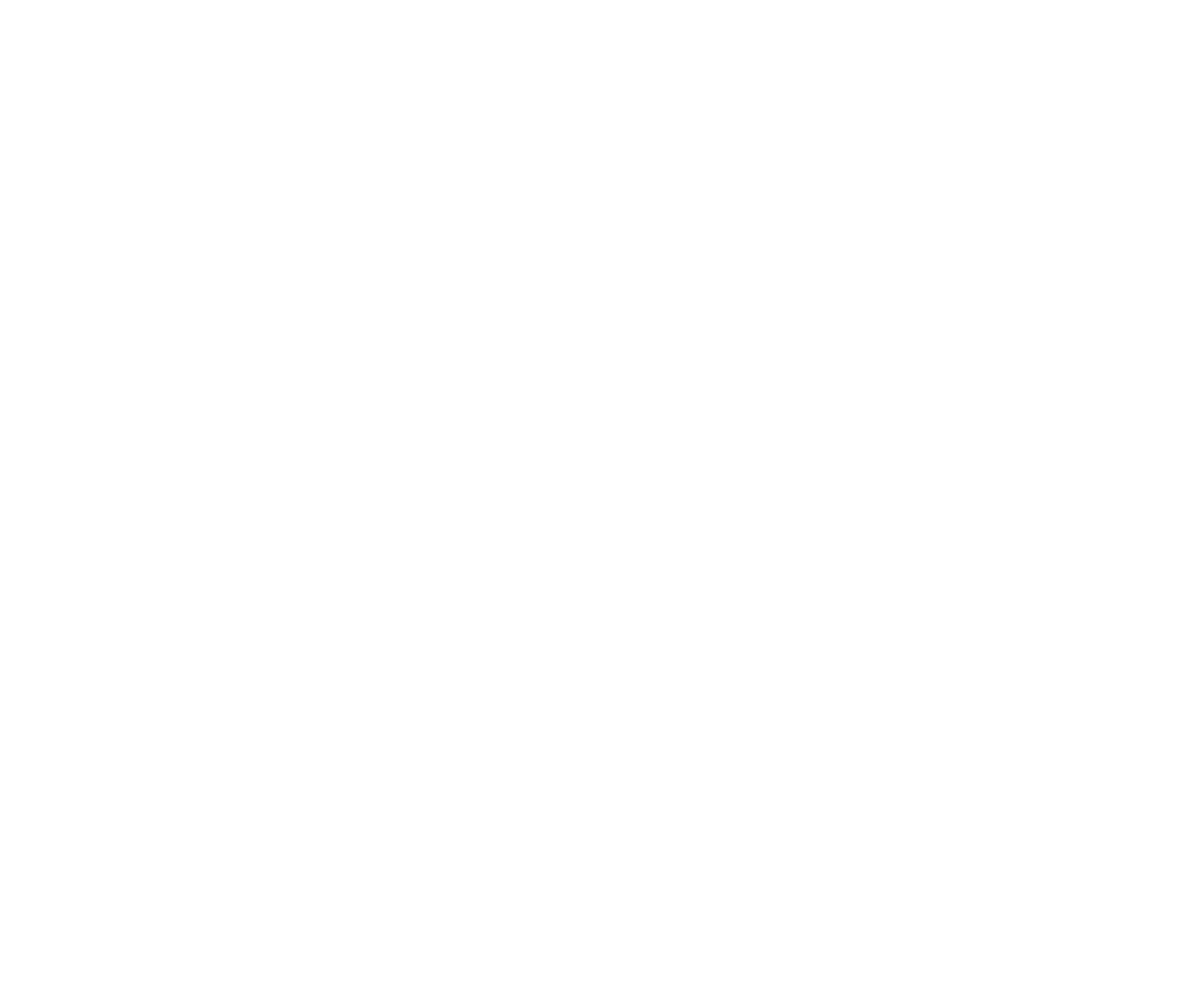
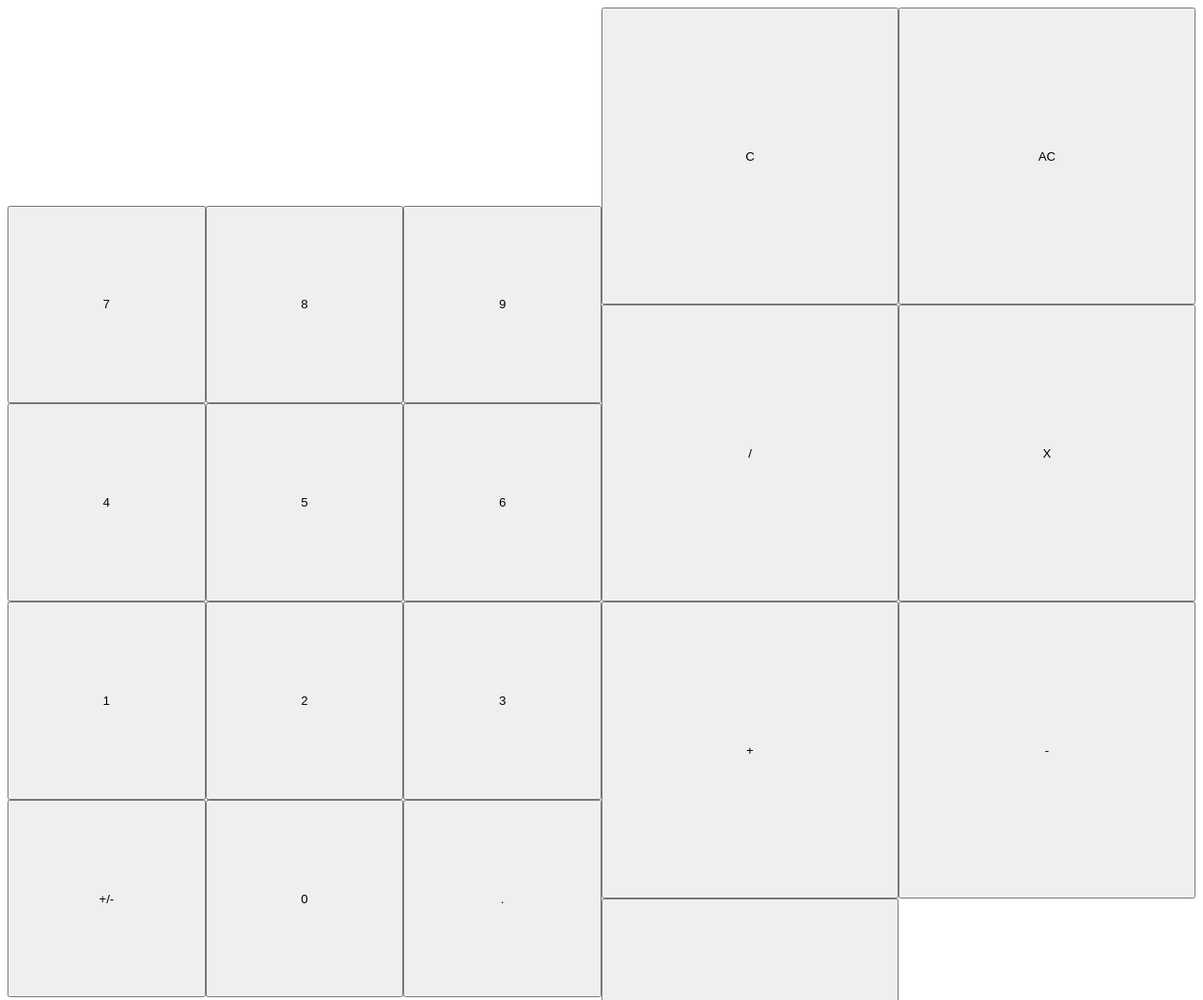
Before and after one commit to maxgonick/calculator, a plain HTML site: page index.html in a window 1280 px wide. Shown: the top 1064 px of the page at 94% size. Before the commit the page ends 800 px from the top, so only its background shows below. Drawn offline with Linux system fonts and the light colour scheme.

Commit message:
initial sizing css

```diff
--- a/index.html
+++ b/index.html
@@ -4,11 +4,38 @@
     <meta charset="UTF-8" />
     <meta http-equiv="X-UA-Compatible" content="IE=edge" />
     <meta name="viewport" content="width=device-width, initial-scale=1.0" />
-    <title>Calculator</title>
+    <title>My Calculator</title>
     <link rel="stylesheet" href="styles.css" />
     <script src="script.js" defer></script>
   </head>
   <body>
-    <div id="frame-container"></div>
+    <div id="frame-container">
+      <div class="flex-container">
+        <div id="result"></div>
+        <div id="number-container">
+          <button class="seven">7</button>
+          <button class="eight">8</button>
+          <button class="nine">9</button>
+          <button class="four">4</button>
+          <button class="five">5</button>
+          <button class="six">6</button>
+          <button class="one">1</button>
+          <button class="two">2</button>
+          <button class="three">3</button>
+          <button class="sign">+/-</button>
+          <button class="zero">0</button>
+          <button class="point">.</button>
+        </div>
+        <div id="operation-container">
+          <button class="clear">C</button>
+          <button class="all-clear">AC</button>
+          <button class="divide">/</button>
+          <button class="multiply">X</button>
+          <button class="plus">+</button>
+          <button class="minus">-</button>
+          <button class="equal">=</button>
+        </div>
+      </div>
+    </div>
   </body>
 </html>
--- a/styles.css
+++ b/styles.css
@@ -0,0 +1,36 @@
+#frame-container {
+  display: flex;
+  box-sizing: border-box;
+  justify-content: center;
+  align-items: center;
+  min-height: 100vh;
+}
+
+.flex-container {
+  flex-grow: 1;
+  justify-content: center;
+  align-items: center;
+  display: flex;
+}
+
+#number-container {
+  flex: 1;
+  display: grid;
+  grid-template-columns: 1fr 1fr 1fr;
+}
+
+#operation-container {
+  flex: 1;
+  display: grid;
+  grid-template-columns: 1fr 1fr;
+}
+
+#number-container > button {
+  aspect-ratio: 1/1;
+  min-width: 3rem;
+}
+
+#operation-container > button {
+  aspect-ratio: 1 / 1;
+  min-width: 3rem;
+}
```
